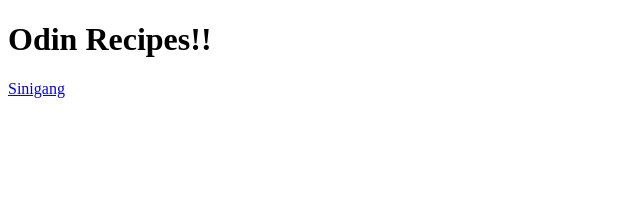
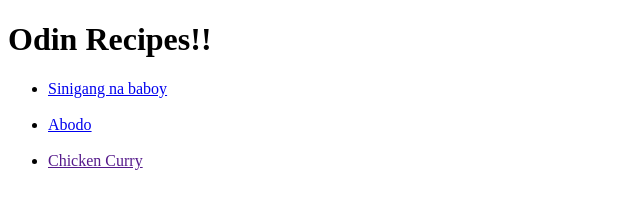
Before and after one commit to Neeel-Beginner/Odin-recipe, a plain HTML site: page index.html in a window 1280 px wide. Shown: the whole page, without its empty margins (0-640 px from the left). Drawn offline with Linux system fonts and the light colour scheme.

Commit message:
create new adobo page and link it

```diff
--- a/index.html
+++ b/index.html
@@ -7,9 +7,12 @@
 
     <body>
         <h1>Odin Recipes!!</h1>
-        <a href="./recipes/sinigang.html" alt = "sinigang-baboy">Sinigang</a>
+        <ul>
+            <li><a href="./recipes/sinigang.html">Sinigang na baboy</a></li><br>
+            <li><a href="./recipes/adobo.html">Abodo</a></li><br>
+            <li><a href="">Chicken Curry</a></li>
+        </ul>
+
 
     </body>
-
-
 </html>
```
Also changed, not shown: recipes/adobo.html (renamed from recipes/sinigang.html, +2 -2 lines), recipes/adobo.jpg (added).
